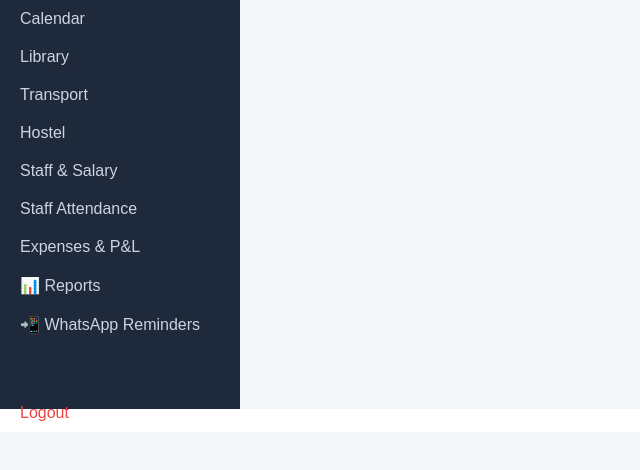
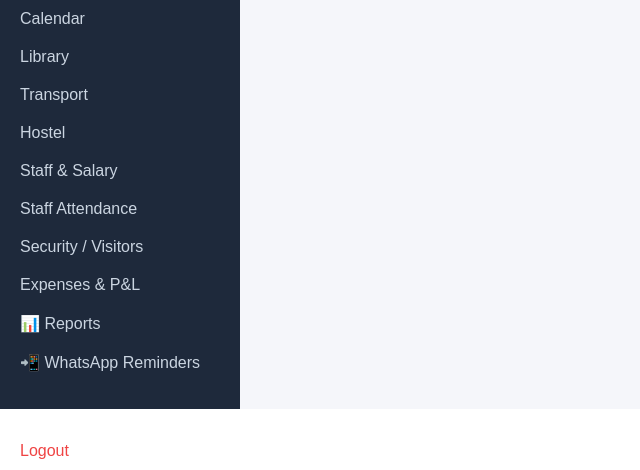
Before and after one commit to yahooamankum500-sketch/School-management-, a Flask app: template templates/dashboard.html in a window 1280 px wide. Shown: the part 431-901 px from the top of the page, without its empty margins (0-640 px from the left). Before the commit the page ends 852 px from the top, so only its background shows below. Run offline with Flask 3, Linux system fonts and the light colour scheme; the template is opened without the code that fills it, so the values that code supplies are empty.

Commit message:
Update base.html

```diff
--- a/templates/base.html
+++ b/templates/base.html
@@ -30,6 +30,7 @@
         <a href="/hostel/">Hostel</a>
         <a href="/staff/">Staff & Salary</a>
         <a href="/staff-attendance/">Staff Attendance</a>
+        <a href="/visitors/">Security / Visitors</a>
         <a href="/expenses/">Expenses & P&L</a>
         <a href="/reports/">📊 Reports</a>
         <a href="/reminders/">📲 WhatsApp Reminders</a>
```
